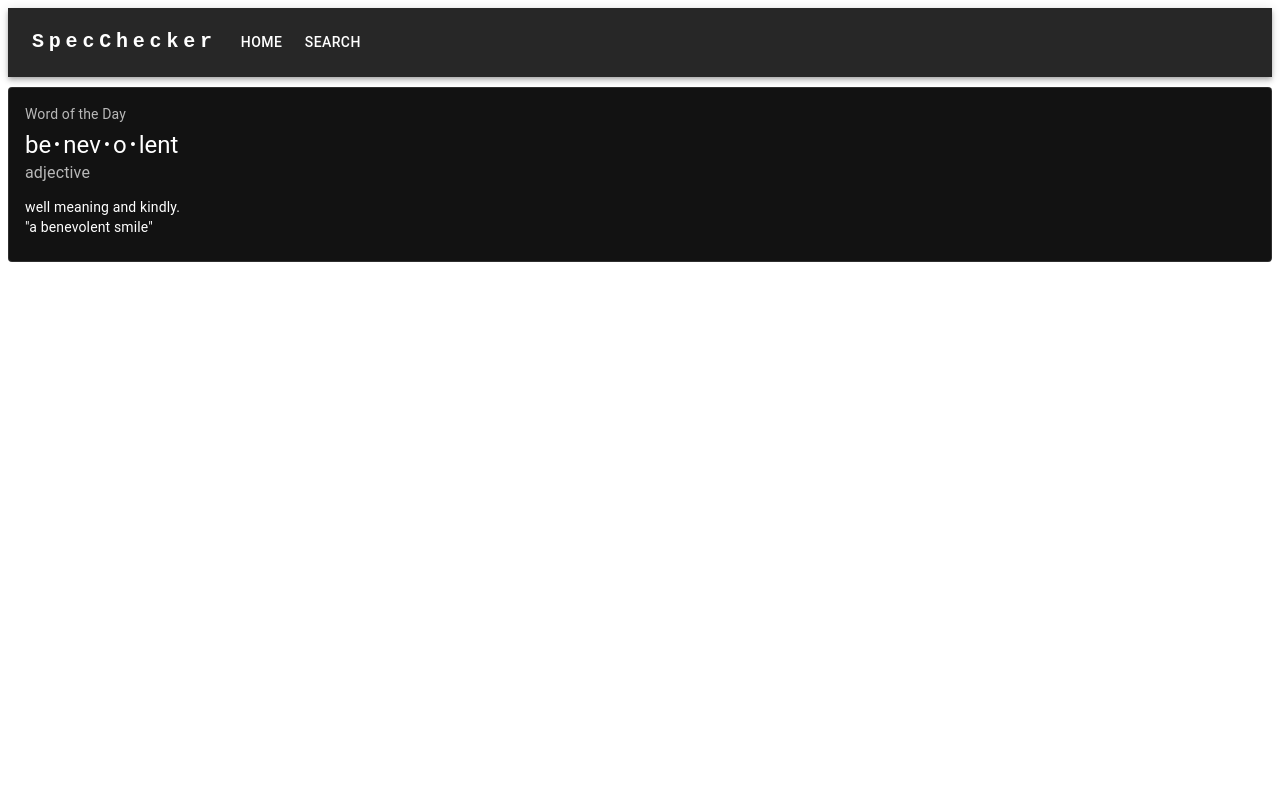
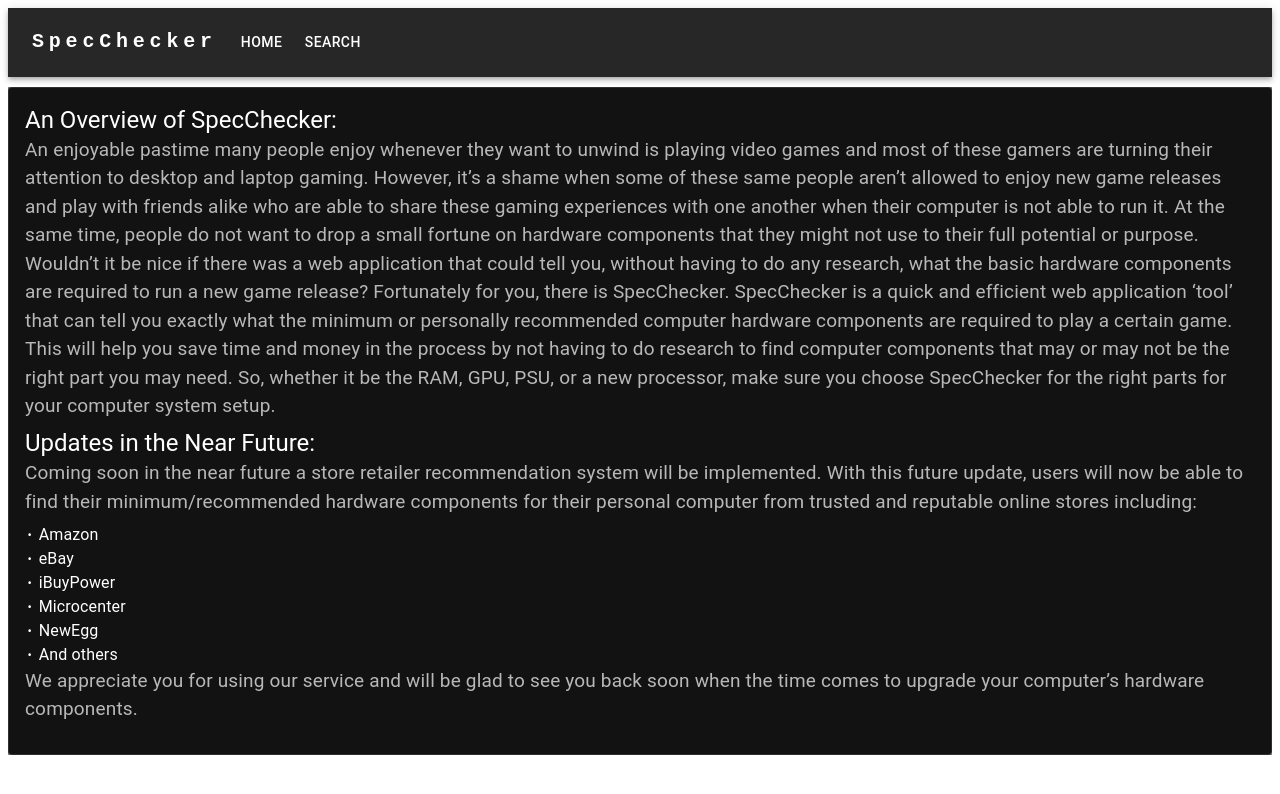
Before and after one commit to USNChance/specchecker, a React (Create React App) app: page / in a window 1280 px wide. Shown: the top 794 px of the page. Built offline with nearby package versions, Linux system fonts and the light colour scheme; the HTML template or start-up script is replaced by a standard one.

Commit message:
Front end Home section

```diff
--- /dev/null
+++ b/src/components/BackCard.tsx
@@ -0,0 +1,33 @@
+import * as React from 'react';
+import Box from '@mui/material/Box';
+import Card from '@mui/material/Card';
+import CardActions from '@mui/material/CardActions';
+import CardContent from '@mui/material/CardContent';
+import Button from '@mui/material/Button';
+import Typography from '@mui/material/Typography';
+
+const bull = (
+  <Box
+    component="span"
+    sx={{ display: 'inline-block', mx: '2px', transform: 'scale(0.8)' }}
+  >
+    •
+  </Box>
+);
+
+// Just meant for color
+const card = (
+  <React.Fragment>
+    <CardContent>
+
+    </CardContent>
+  </React.Fragment>
+);
+
+export default function BackCard() {
+  return (
+    <Box sx={{ minWidth: 275 }}>
+      <Card variant="outlined">{card}</Card>
+    </Box>
+  );
+}
--- a/src/components/FrontCard.tsx
+++ b/src/components/FrontCard.tsx
@@ -18,20 +18,53 @@ const bull = (
 const card = (
   <React.Fragment>
     <CardContent>
-      <Typography sx={{ fontSize: 14 }} color="text.secondary" gutterBottom>
-        Word of the Day
+      <Typography display ="block" variant="h5" component="div">
+        An Overview of SpecChecker:
       </Typography>
-      <Typography variant="h5" component="div">
-        be{bull}nev{bull}o{bull}lent
+      <Typography sx={{ fontSize: 19 }} color="text.secondary" gutterBottom>
+      An enjoyable pastime many people enjoy whenever they want to unwind is playing video games and most of these gamers are turning their attention to desktop and laptop gaming.
+      However, it’s a shame when some of these same people aren’t allowed to enjoy new game releases and play with friends alike who are able to share these gaming experiences
+      with one another when their computer is not able to run it. At the same time, people do not want to drop a small fortune on hardware components that they might not use
+      to their full potential or purpose. Wouldn’t it be nice if there was a web application that could tell you, without having to do any research, what the basic
+      hardware components are required to run a new game release? Fortunately for you, there is SpecChecker. SpecChecker is a quick and efficient web application ‘tool’
+      that can tell you exactly what the minimum or personally recommended computer hardware components are required to play a certain game. This will help you save time and
+      money in the process by not having to do research to find computer components that may or may not be the right part you may need. So, whether it be the RAM, GPU, PSU,
+      or a new processor, make sure you choose SpecChecker for the right parts for your computer system setup.
       </Typography>
-      <Typography sx={{ mb: 1.5 }} color="text.secondary">
-        adjective
+
+      <Typography display ="block" variant="h5" component="div">
+        Updates in the Near Future:
       </Typography>
-      <Typography variant="body2">
-        well meaning and kindly.
-        <br />
-        {'"a benevolent smile"'}
+      <Typography sx={{ fontSize: 19 }} color="text.secondary" gutterBottom>
+      Coming soon in the near future a store retailer recommendation system will be implemented.
+      With this future update, users will now be able to find their minimum/recommended hardware components for their personal computer from trusted and
+      reputable online stores including:
       </Typography>
+
+      <Typography>
+        {bull} Amazon
+      </Typography>
+      <Typography>
+        {bull} eBay
+      </Typography>
+      <Typography>
+        {bull} iBuyPower
+      </Typography>
+      <Typography>
+        {bull} Microcenter
+      </Typography>
+      <Typography>
+        {bull} NewEgg
+      </Typography>
+      <Typography>
+        {bull} And others
+      </Typography>
+
+      <Typography sx={{ fontSize: 19 }} color="text.secondary" gutterBottom>
+      We appreciate you for using our service and will be glad to see you back soon when the time comes to upgrade your computer’s hardware components.
+      </Typography>
+
+
     </CardContent>
 
   </React.Fragment>
@@ -39,7 +72,7 @@ const card = (
 
 export default function FrontCard() {
   return (
-    <Box sx={{ minWidth: 275 }}>
+    <Box sx={{ minWidth: 200 }}>
       <Card variant="outlined">{card}</Card>
     </Box>
   );
--- a/src/components/Home.tsx
+++ b/src/components/Home.tsx
@@ -1,9 +1,18 @@
 import React from 'react';
+import { Box, Grid } from '@mui/material';
 import FrontCard from './FrontCard';
+import BackCard from './BackCard';
 
 function Home() {
     return (
-        <FrontCard />
+        <Box
+        display="flex"
+        bgcolor="grey"
+      >
+        <Box m="auto">
+          <FrontCard />
+        </Box>
+      </Box>
     )
 }
 
```
